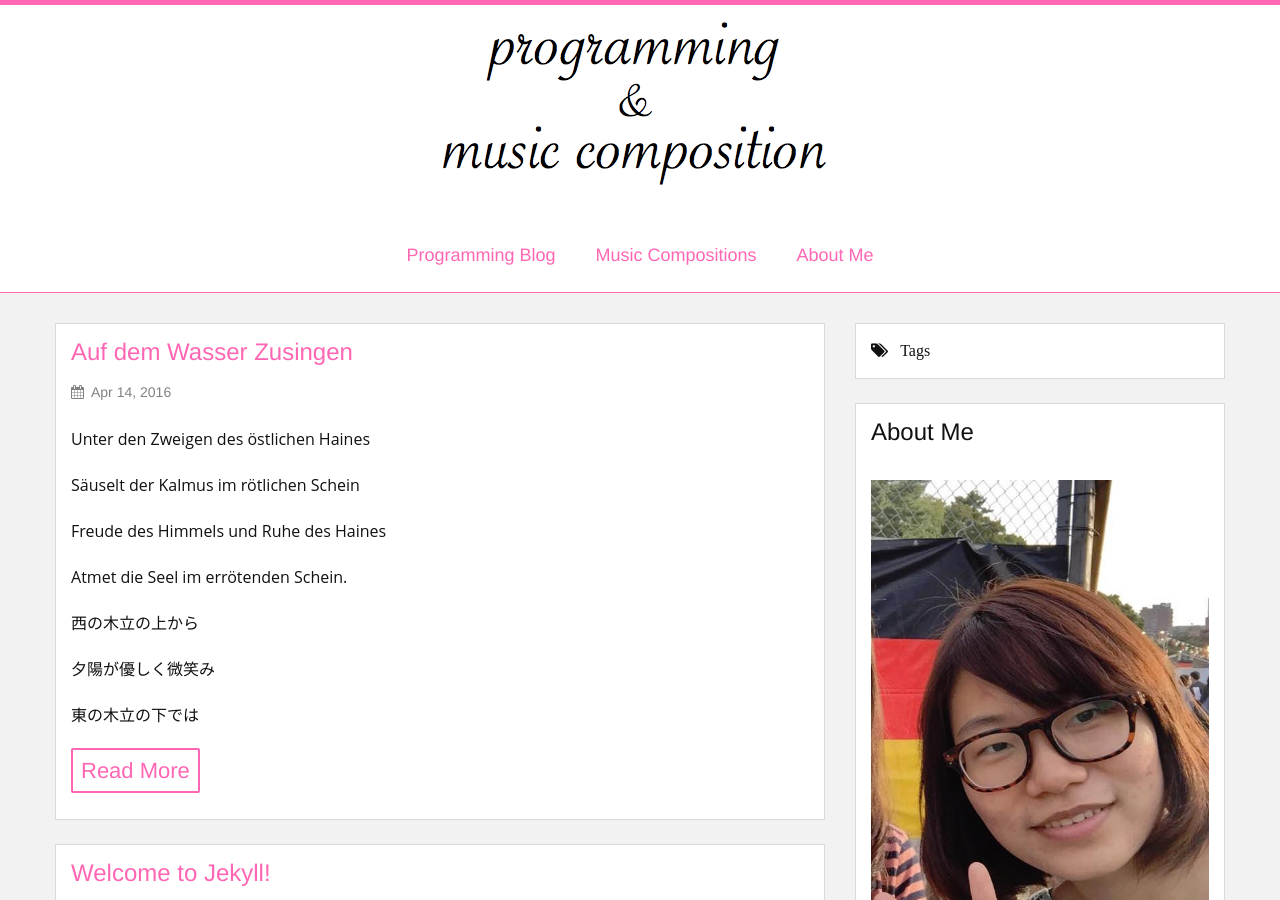
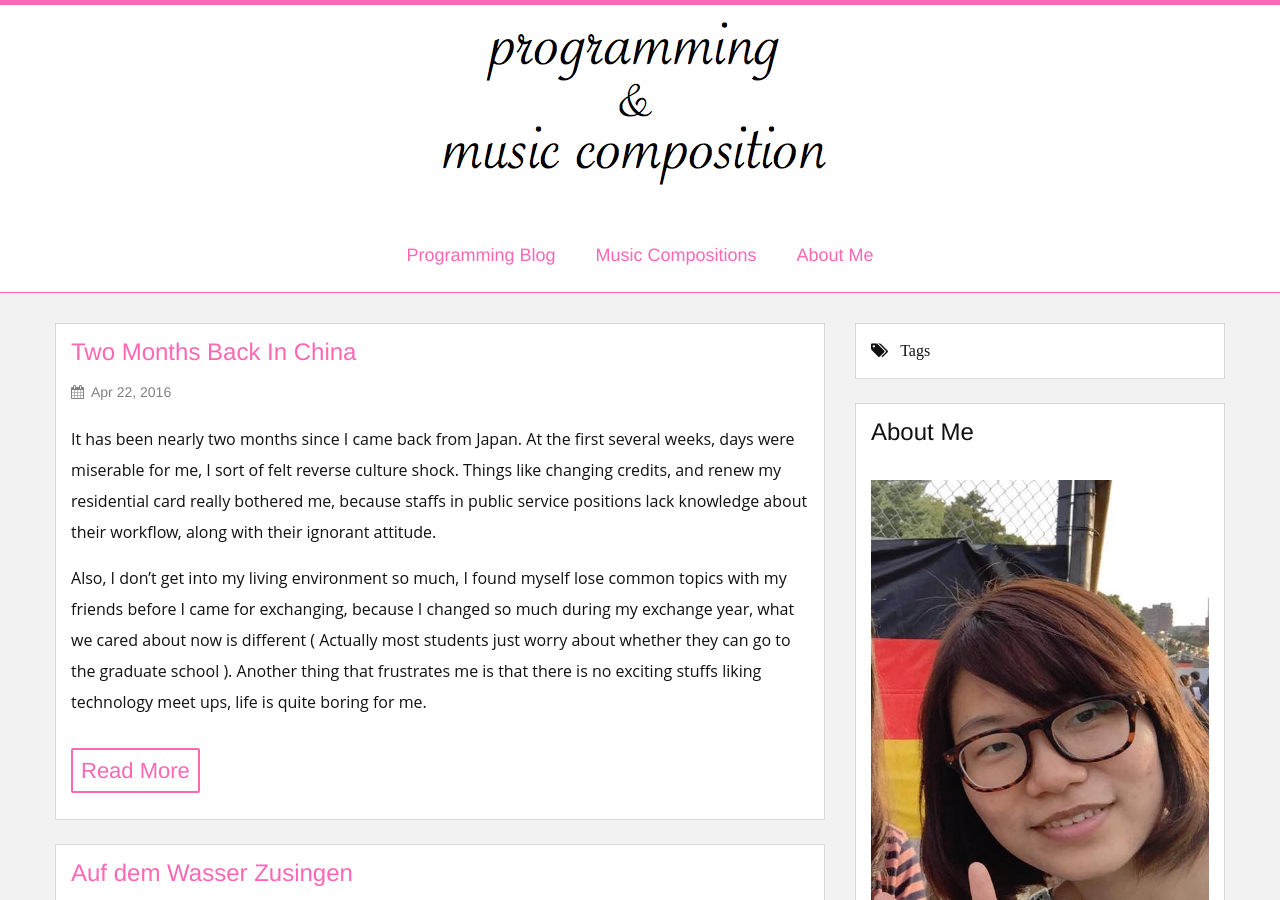
Before and after one commit to yc550370460/dukedukeduke.github.io, a Jekyll site: the page built from index.html, in a window 1280 px wide and 900 px high. Built offline with Jekyll 4.4.1, drawn with Linux system fonts in a browser that asks for light colours; nearby versions of some CDN libraries.

Commit message:
writing first blog

```diff
--- /dev/null
+++ b/_posts/2016-04-22-two-months-back-in-china.markdown
@@ -0,0 +1,17 @@
+---
+layout: post
+title:  "Two Months Back In China"
+date:   2016-04-22 22:36:09 +0800
+categories: jekyll update
+---
+It has been nearly two months since I came back from Japan. At the first several weeks, days were miserable for me, I sort of felt reverse culture shock. Things  like changing credits, and renew my residential card really bothered me, because staffs in public service positions lack knowledge about their workflow, along with their ignorant attitude.
+
+Also, I don’t get into my living environment so much, I found myself lose common topics with my friends before I came for exchanging, because I changed so much during my exchange year, what we cared about now is different ( Actually most students just worry about whether they can go to the graduate school ). Another thing that frustrates me is that there is no exciting stuffs liking technology meet ups, life is quite boring for me.
+
+At the first month, I haven’t touched any stuffs on music, also not composed a single music piece. I really want to compose music pieces that are made from deep heart, but things are I can’t connect short music ideas into a whole piece. I’m sort of a perfectionism, who always want to make a perfect piece, but feared to take the first step make pieces that are not perfected done.
+
+It’s always to really put aside time to do things that we really want to do. At one hand, there is no deadline, we have plenty time to do it, but ends out spending much more time on Facebook, rather than our indeed goals. At another hand, we are afraid to face the fact we are not perfect, the first few pieces must not be of good quality, there must be a progress. Because in our education system, imperfect is “bad”, perfect is “good”, and we don’t want to be “bad”, we want to be “good”. But time passes by, we end out doing nothing, which is really bad thing for our innate goal.
+
+Recently, I’m realizing that I’m procrastinating too much. Last year, I’m planning to build my own blog, but actually not until one week ago, I started to learn Jekyll, use Sass to make beautiful layouts, write my first post, and all these only cost me one day!
+
+It’s time for changing now! I gradually accept that I have to experience the process of knowing nothing, constructing “bad” stuffs at the first period.
```
Also changed, not shown: about-me.html (+9 -0 lines).
